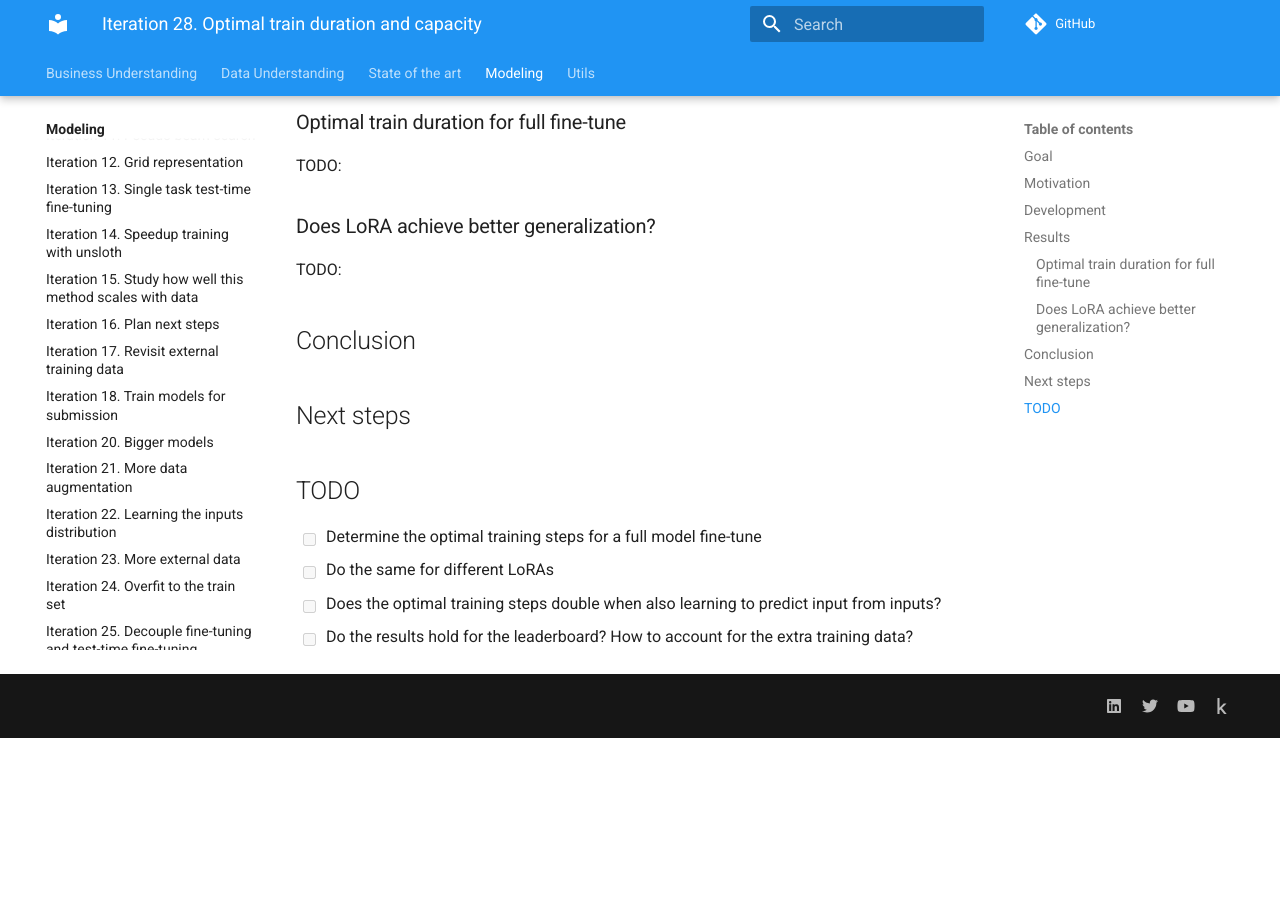
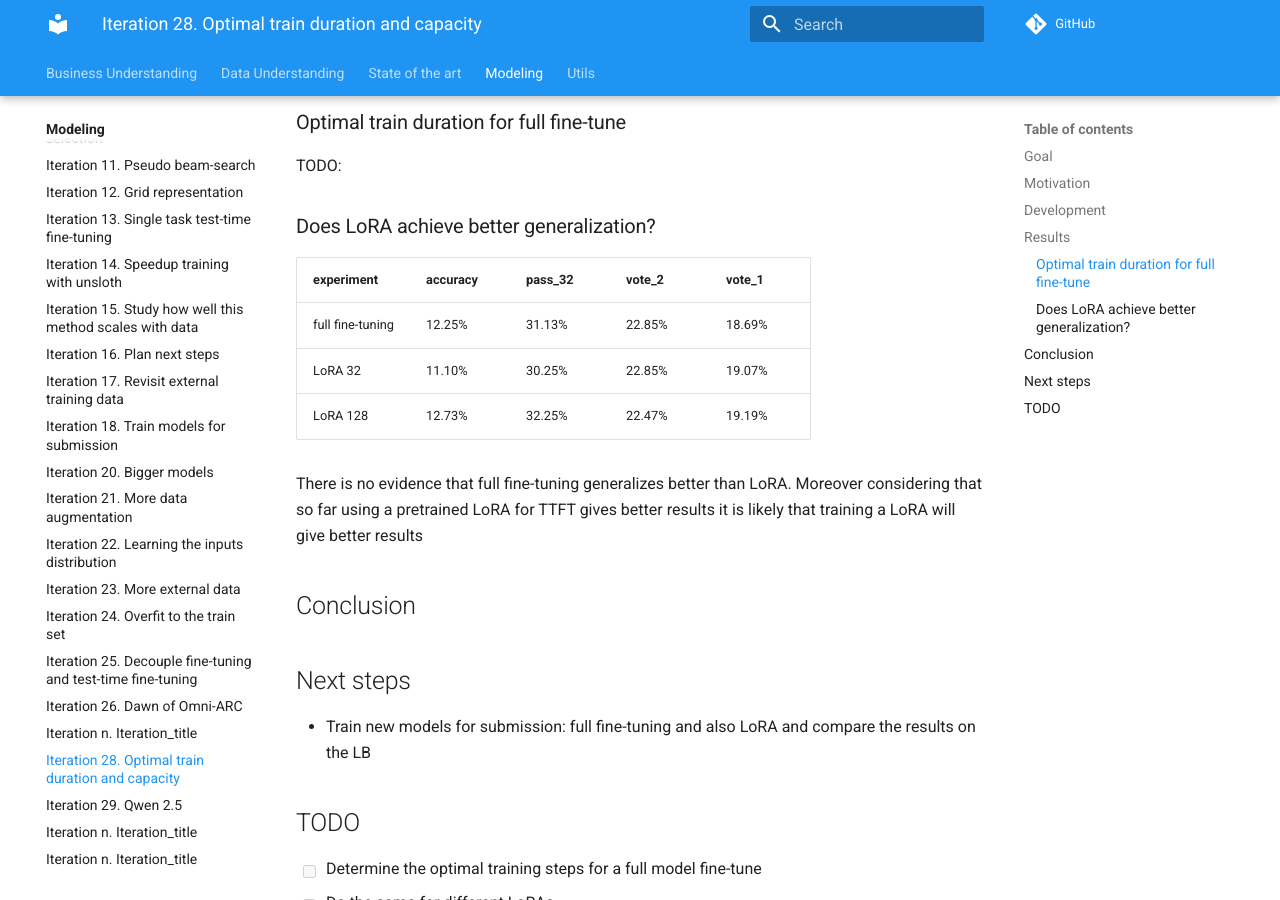
Before and after one commit to zhengjunyao-work/arc24, an MkDocs documentation site: the page built from docs/modeling/Iteration_28_optimal_train_duration_and_capacity.md, in a window 1280 px wide and 900 px high, scrolled down 529 px. Built offline with MkDocs 1.6.1 and Material for MkDocs 9.7.7, drawn with Linux system fonts in a browser that asks for light colours; comment, search, counter and statistics services are not loaded; before the commit the page ends 1267 px from its top, so only the background shows below that.

Commit message:
documented results

```diff
--- a/docs/modeling/Iteration_28_optimal_train_duration_and_capacity.md
+++ b/docs/modeling/Iteration_28_optimal_train_duration_and_capacity.md
@@ -18,11 +18,20 @@
 
 ### Does LoRA achieve better generalization?
 
-TODO:
+| experiment       | accuracy | pass_32 | vote_2 | vote_1 |
+|------------------|----------|---------|--------|--------|
+| full fine-tuning | 12.25%   | 31.13%  | 22.85% | 18.69% |
+| LoRA 32          | 11.10%   | 30.25%  | 22.85% | 19.07% |
+| LoRA 128         | 12.73%   | 32.25%  | 22.47% | 19.19% |
+
+There is no evidence that full fine-tuning generalizes better than LoRA.
+Moreover considering that so far using a pretrained LoRA for TTFT gives better results it is likely that training a LoRA will give better results
 
 ## Conclusion
 
 ## Next steps
+
+- Train new models for submission: full fine-tuning and also LoRA and compare the results on the LB
 
 ## TODO
 
```
